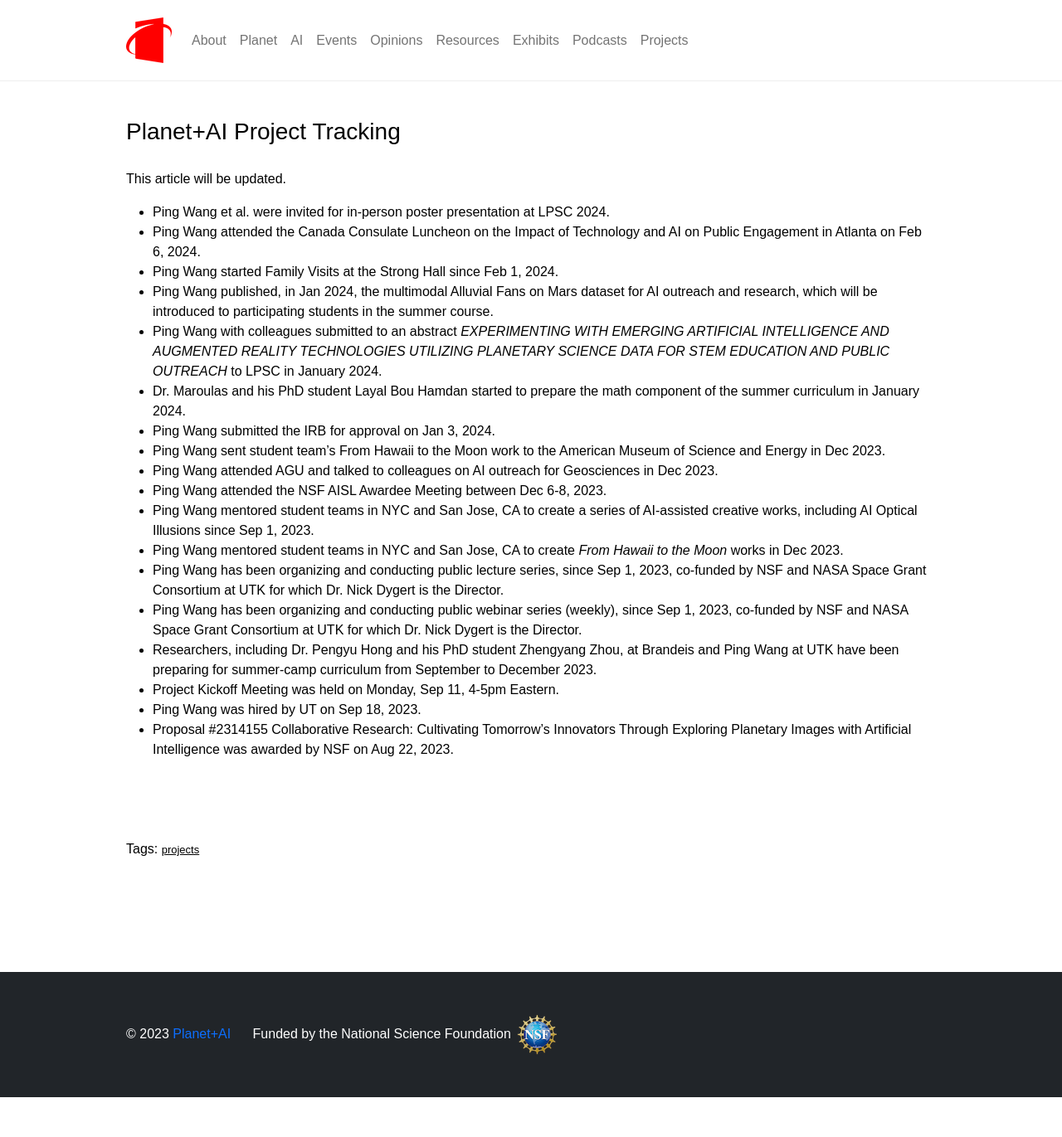
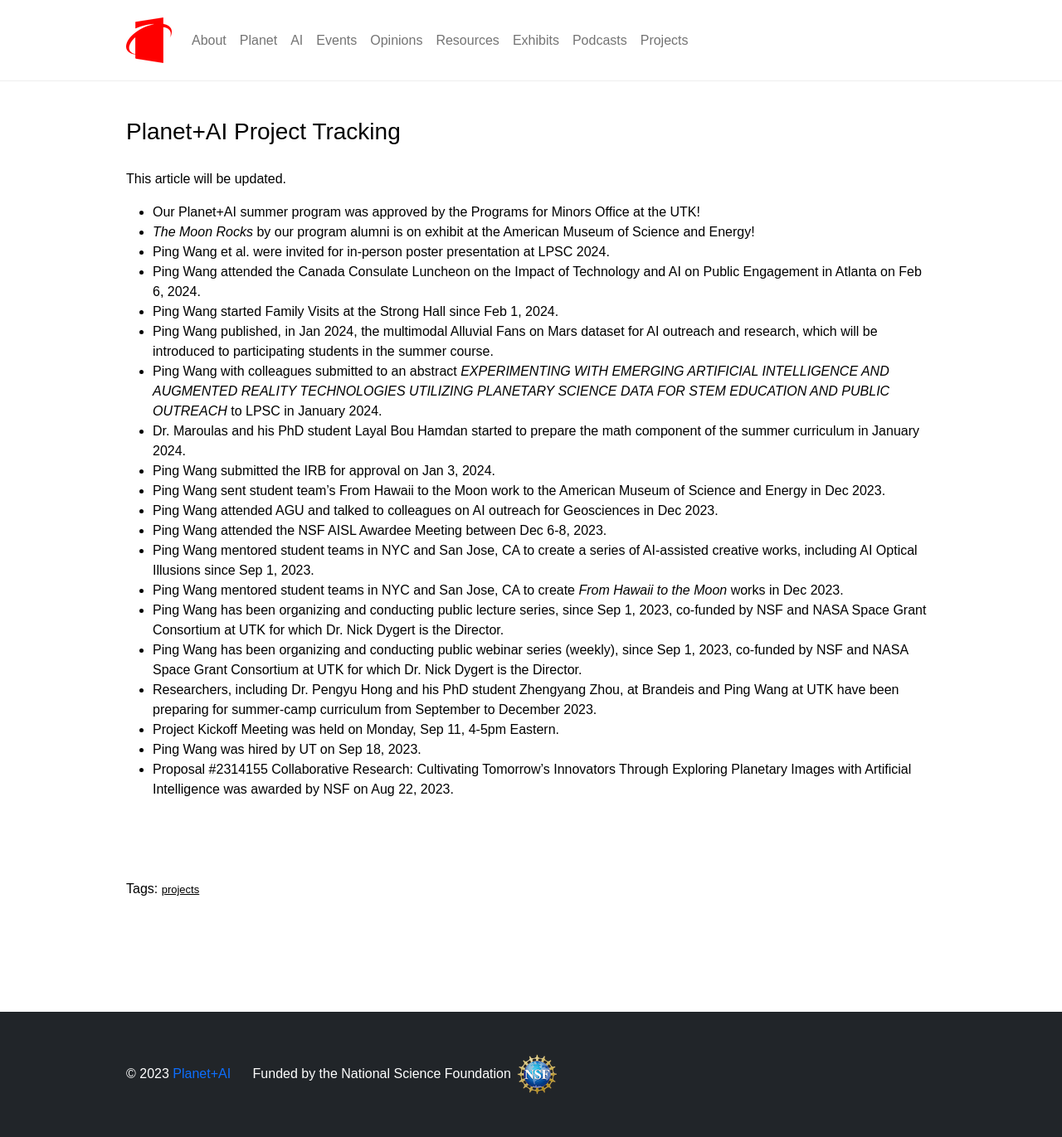
Before and after one commit to planet-ai-2023/planet-ai-2023.github.io, a Jekyll site: the page built from _posts/2024-2-18-planet-ai-project-tracking.md, in a window 1280 px wide. Shown: the whole page at 83% size. Built offline with Jekyll 4.4.1, drawn with Linux system fonts in a browser that asks for light colours; before the commit the page ends 1323 px from its top, so only the background shows below that.

Commit message:
Add files via upload

```diff
--- a/_posts/2024-2-18-planet-ai-project-tracking.md
+++ b/_posts/2024-2-18-planet-ai-project-tracking.md
@@ -8,6 +8,8 @@ tags: [ projects ]
 
 This article will be updated.
 
+- Our Planet+AI summer program was approved by the Programs for Minors Office at the UTK!
+- *The Moon Rocks* by our program alumni is on exhibit at the American Museum of Science and Energy!
 - Ping Wang et al. were invited for in-person poster presentation at LPSC 2024.
 - Ping Wang attended the Canada Consulate Luncheon on the Impact of Technology and AI on Public Engagement in Atlanta on Feb 6, 2024.
 - Ping Wang started Family Visits at the Strong Hall since Feb 1, 2024.
```
